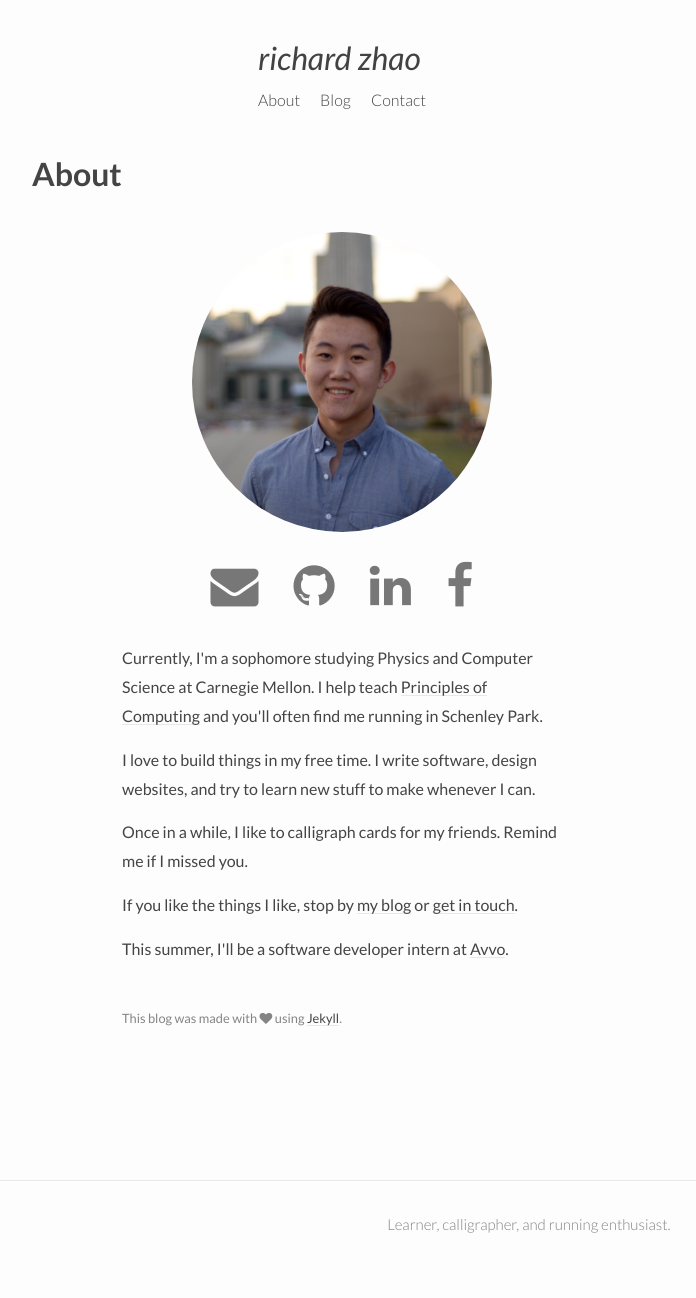
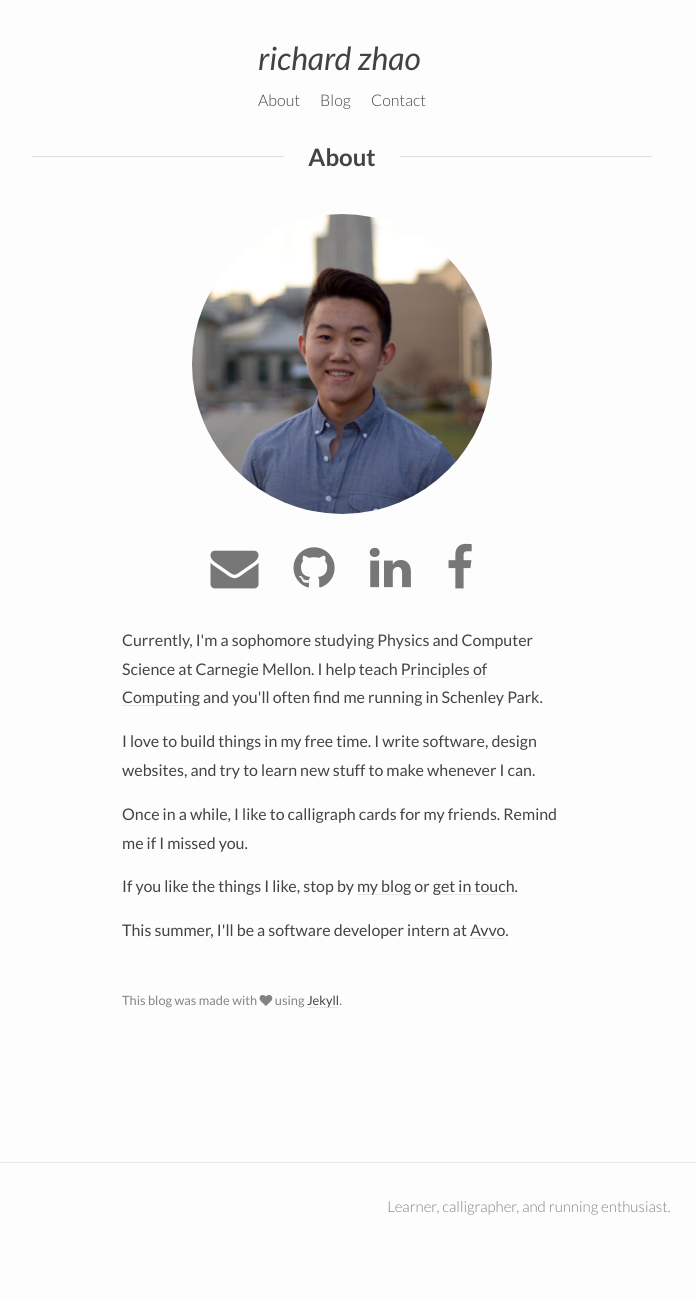
Before and after one commit to zhaorz/zhaorz.github.io, a Jekyll site: the page built from about.html, in a window 1280 px wide. Shown: the whole page, without its empty margins (298-994 px from the left). Built offline with Jekyll 4.4.1, drawn with Linux system fonts in a browser that asks for light colours; nearby versions of some CDN libraries.

Commit message:
Add nicer title pages

```diff
--- a/_layouts/narrow.html
+++ b/_layouts/narrow.html
@@ -6,7 +6,9 @@ layout: default
   <article class="post">
 
     <header class="post-header">
-      <h1 class="post-title">{{ page.title }}</h1>
+      {% if page.title %}
+      <h2 class="horizontal divider">{{ page.title }}</h2>
+      {% endif %}
     </header>
 
     <div class="post-content">
--- a/_layouts/page.html
+++ b/_layouts/page.html
@@ -4,7 +4,7 @@ layout: default
 <article class="post">
 
   <header class="post-header">
-    <h1 class="post-title">{{ page.title }}</h1>
+    <h2 class="horizontal divider">{{ page.title }}</h2>
   </header>
 
   <div class="post-content">
--- a/_layouts/tag.html
+++ b/_layouts/tag.html
@@ -2,7 +2,10 @@
 layout: default
 ---
 
-<h1 class="tags-header">{{ site.data.tags[page.tag].name }}</h1>
+<h2 class="horizontal divider">
+  <i class="fa fa-tag"></i>
+  {{ site.data.tags[page.tag].name }}
+</h2>
 
 {% if site.tags[page.tag] %}
   {% for post in site.tags[page.tag] %}
--- /dev/null
+++ b/_sass/_divider.scss
@@ -0,0 +1,37 @@
+/**
+ * _divider.scss
+ */
+
+h1, h2, h3, h4, h5, h6 {
+
+  &.horizontal.divider {
+    display: table;
+    white-space: nowrap;
+    height: auto;
+    line-height: 1;
+    text-align: center;
+  }
+
+  &:before {
+    content: '';
+    display: table-cell;
+    position: relative;
+    top: 50%;
+    width: 50%;
+    background-position: right 1em top 50%;
+    background-repeat: no-repeat;
+    background-image: url(/img/divider.png);
+  }
+
+  &:after{
+    content: '';
+    display: table-cell;
+    position: relative;
+    top: 50%;
+    width: 50%;
+    background-position: left 1em top 50%;
+    background-repeat: no-repeat;
+    background-image: url(/img/divider.png);
+  }
+
+}
--- a/contact.html
+++ b/contact.html
@@ -1,7 +1,10 @@
 ---
 layout: narrow
+title: Contact
 permalink: /contact/
 ---
+
+<div class="horizontal divider"></div>
 
 <div class="centered">
 
--- a/css/main.scss
+++ b/css/main.scss
@@ -58,6 +58,7 @@ $on-laptop:        800px;
         "layout",
         "quotes",
         "social",
+        "divider",
         "pagination",
         "syntax-highlighting"
 ;
```
Also changed, not shown: img/divider.png (added).
